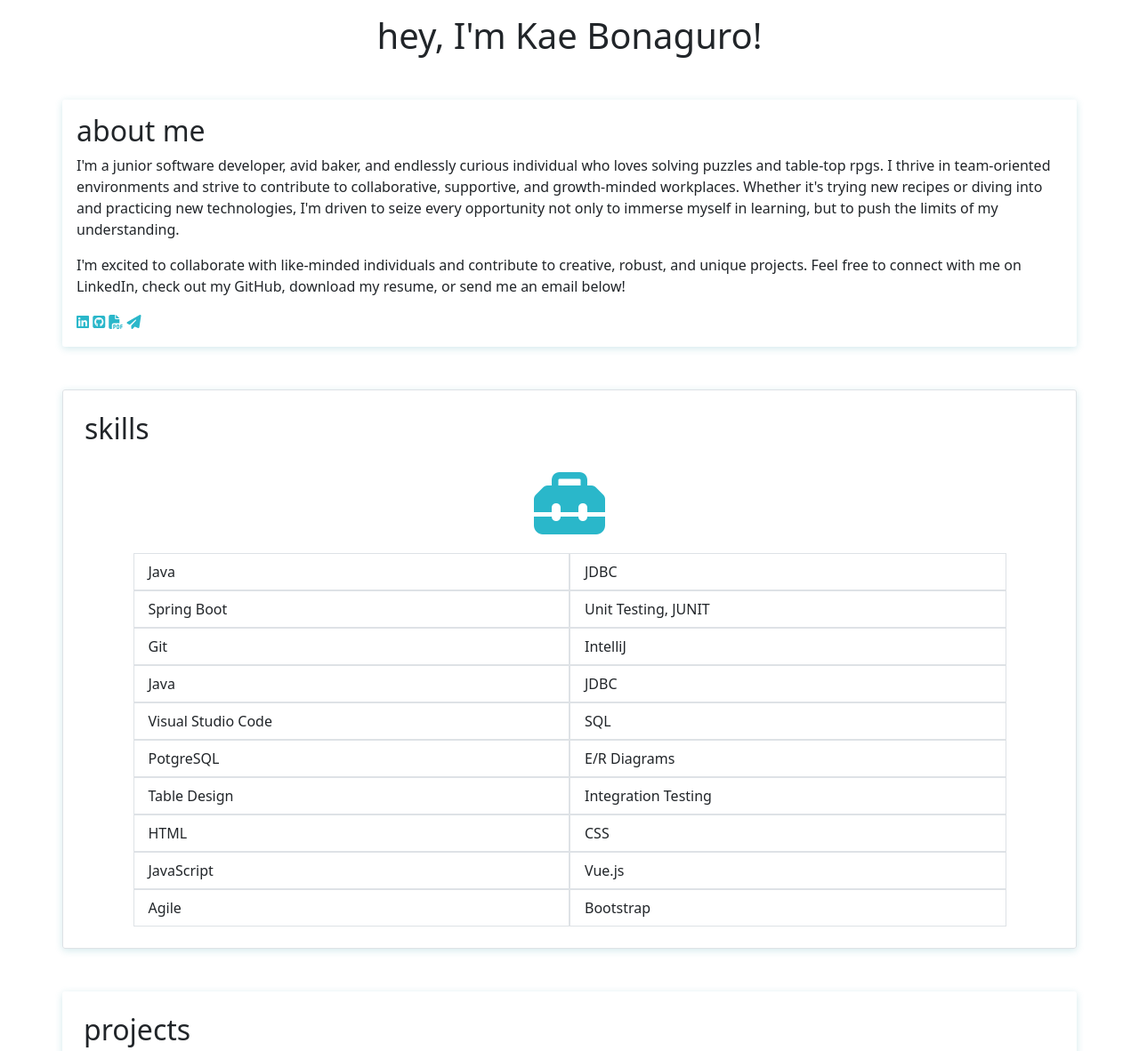
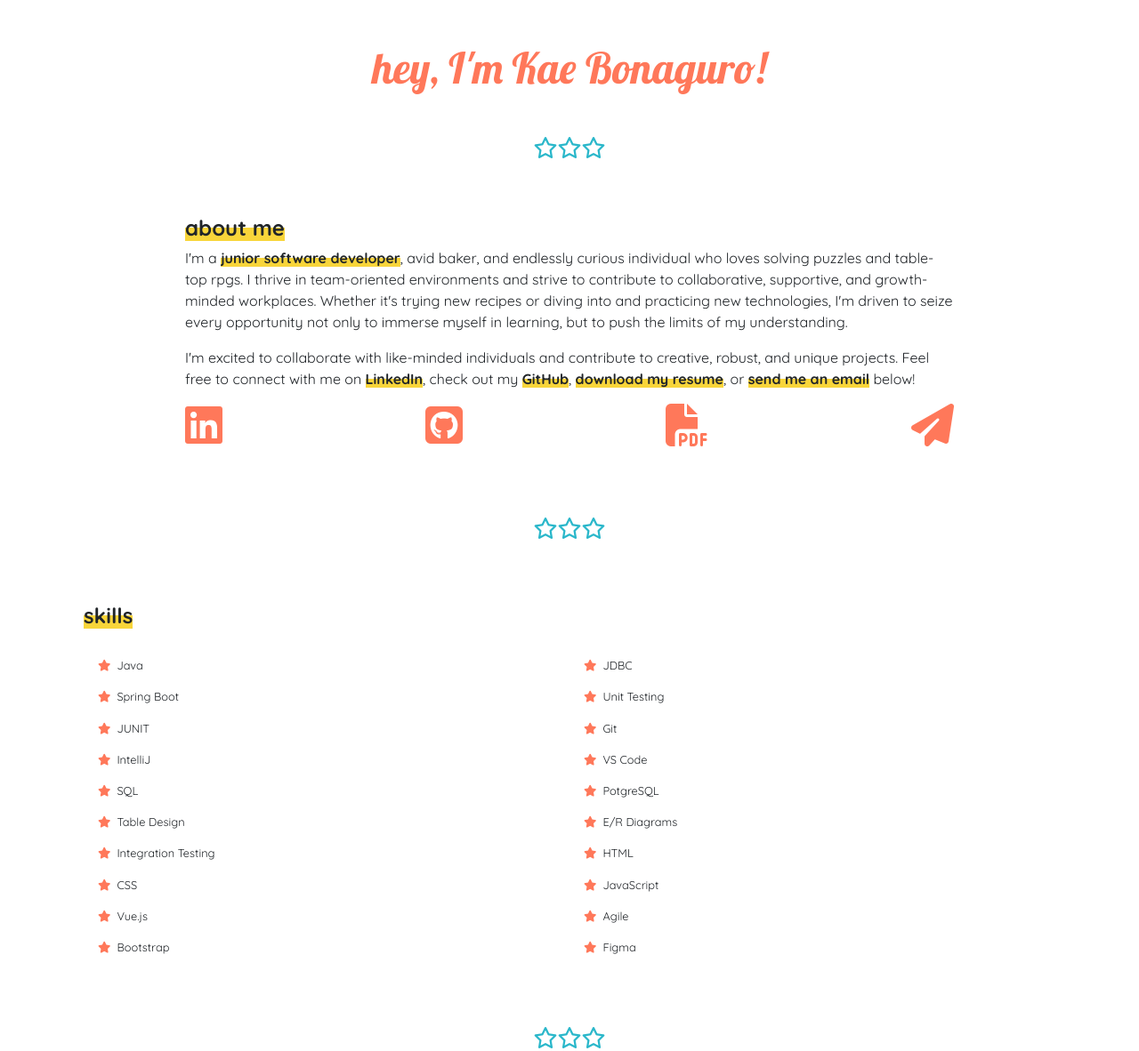
Before and after one commit to kae-bon/personal-site, a website: page index.html in a window 1280 px wide. Shown: the top 1182 px of the page at 89% size. Drawn offline with Linux system fonts and the light colour scheme.

Commit message:
removed borders and added spacer stars. started media breakpoints for desktop view

```diff
--- a/assets/styles.scss
+++ b/assets/styles.scss
@@ -10,6 +10,7 @@ $secondary: #ff785a;
 $success: #f8d53a;
 $light: #fcfcfc;
 $dark: #35393c;
+$font-family-base: "Quicksand", sans-serif;
 
 // 3. Include remainder of required Bootstrap stylesheets (including any separate color mode stylesheets)
 @import "../node_modules/bootstrap/scss/variables";
@@ -39,25 +40,93 @@ $dark: #35393c;
 @import "../node_modules/bootstrap/scss/utilities/api";
 
 // 8. Add additional custom code here
+
+// Basic Styles
+// Typography
+body h1 {
+    font-family: "Lobster", serif;
+    color: #ff785a;
+    font-size: 2rem;
+}
+
+h2 {
+    font-size: 1.5rem;
+}
+
+p.dates {
+    font-style: italic;
+}
+
 li {
     list-style: none;
-    width: 45%;
+    width: 50%;
+    font-size: .8rem;
 }
 
-.toolbox {
-    font-size: 5rem;
+.text-dec {
+    background: linear-gradient(to top, #f8d53a 50%, transparent 50%);
+    font-weight: bold;
+    width: fit-content;
+}
+
+// Icons
+li.list-group-item i {
+    color: $secondary;
+    font-size: .8rem;
+}
+
+a i {
+    color: $secondary;
+    font-size: 3rem;
+}
+
+i {
+    color: $primary;
+    font-size: 1.5rem;
+}
+
+.break {
     color: $primary;
 }
 
-.list-group-horizontal > .list-group-item {
-    border-left-width: 1px !important;
-    border-radius: 0 !important;
-}
-
+// Display
 .container {
     border-radius: 3px;
     box-sizing: border-box;
-    box-shadow: rgba(34, 147, 161, 0.2) 0px 2px 8px 0px;
     width: 95%;
     padding: 1rem;
 }
+
+.list-group-horizontal > .list-group-item {
+    border: none;
+}
+
+@media screen and (min-width: 480px) {
+    /*general styles*/
+    main#intro,
+    #skills,
+    footer,
+    #education,
+    section#projects {
+        width: 70%;
+    }
+
+    /*header styles*/
+    header h1 {
+
+        font-size: 3rem;
+    }
+
+
+
+    /*intro*/
+
+
+
+    // *skills styles*/
+
+
+    /*projects styles*/
+
+
+}
--- a/index.html
+++ b/index.html
@@ -16,11 +16,13 @@
 </head>
 
 <body id="homepage">
-    <header class="mt-3 mb-5">
+    <header class="mt-3 mb-4 mb-md-5 mt-md-5">
         <h1 class="text-center">hey, I'm Kae Bonaguro!</h1>
     </header>
-
-    <main class="mb-5 container" id="intro">
+    <div class="d-flex justify-content-center">
+    <i class="break fa-regular fa-star"></i><i class="fa-regular fa-star"></i><i class="fa-regular fa-star"></i>
+  </div>
+    <main class="mb-3 mb-md-5 mt-md-5 mt-3 container" id="intro">
         <div>
             <h2><span class="text-dec">about me</span></h2>
             <p>I&#39;m a <span class="text-dec">junior software developer</span>, avid baker, and endlessly curious
@@ -41,7 +43,7 @@
                     class="text-dec">GitHub</span>, <span class="text-dec">download my resume</span>, or <span
                     class="text-dec">send me an email</span> below!
             </p>
-            <div id="socials">
+            <div class="d-flex justify-content-between mt-2 mb-3">
                 <a target="_blank" rel="noopener noreferrer" href="https://www.linkedin.com/in/kaebonaguro/"><i
                         class="fa-brands fa-linkedin"></i></a>
                 <a target="_blank" rel="noopener noreferrer" href="https://github.com/kae-bon"><i
@@ -54,38 +56,41 @@
             </div>
         </div>
     </main>
+    <div class="d-flex justify-content-center">
+      <i class="fa-regular fa-star"></i><i class="fa-regular fa-star"></i><i class="fa-regular fa-star"></i>
+    </div>
+    <section class="p-4 container mt-md-5 mb-md-5 mt-3 mb-3">
+            <h2 class="mb-4"><span class="text-dec">skills</span></h2>
+                <ul class="list-group list-group-horizontal flex-wrap mt-3">
+                    <li class="list-group-item"><i class="fa-solid fa-star"></i>&nbsp; Java</li>
+                    <li class="list-group-item"><i class="fa-solid fa-star"></i>&nbsp; JDBC</li>
+                    <li class="list-group-item"><i class="fa-solid fa-star"></i>&nbsp; Spring Boot</li>
+                    <li class="list-group-item "><i class="fa-solid fa-star"></i>&nbsp; Unit Testing</li>
+                    <li class="list-group-item "><i class="fa-solid fa-star"></i>&nbsp; JUNIT</li>
+                    <li class="list-group-item"><i class="fa-solid fa-star"></i>&nbsp; Git</li>
+                    <li class="list-group-item"><i class="fa-solid fa-star"></i>&nbsp; IntelliJ</li>
 
-    <section class="p-4 container mb-5 border">
-            <h2 class="mb-4"><span class="text-dec">skills</span></h2>
-            <div class="d-flex flex-column align-items-center">
-                <i class="fa-solid fa-toolbox toolbox m-0"></i>
-                <ul class="list-group list-group-horizontal flex-wrap mt-3 justify-content-center">
-                    <li class="list-group-item">Java</li>
-                    <li class="list-group-item">JDBC</li>
-                    <li class="list-group-item">Spring Boot</li>
-                    <li class="list-group-item ">Unit Testing, JUNIT</li>
-                    <li class="list-group-item">Git</li>
-                    <li class="list-group-item">IntelliJ</li>
-                    <li class="list-group-item ">Java</li>
-                    <li class="list-group-item">JDBC</li>
-                    <li class="list-group-item">Visual Studio Code</li>
-                    <li class="list-group-item ">SQL</li>
-                    <li class="list-group-item">PotgreSQL</li>
-                    <li class="list-group-item">E/R Diagrams</li>
-                    <li class="list-group-item ">Table Design</li>
-                    <li class="list-group-item">Integration Testing</li>
-                    <li class="list-group-item ">HTML</li>
-                    <li class="list-group-item">CSS</li>
-                    <li class="list-group-item">JavaScript</li>
-                    <li class="list-group-item ">Vue.js</li>
-                    <li class="list-group-item">Agile</li>
-                    <li class="list-group-item">Bootstrap</li>
+                    <li class="list-group-item"><i class="fa-solid fa-star"></i>&nbsp; VS Code</li>
+                    <li class="list-group-item "><i class="fa-solid fa-star"></i>&nbsp; SQL</li>
+                    <li class="list-group-item"><i class="fa-solid fa-star"></i>&nbsp; PotgreSQL</li>
+                    <li class="list-group-item "><i class="fa-solid fa-star"></i>&nbsp; Table Design</li>
+                    <li class="list-group-item"><i class="fa-solid fa-star"></i>&nbsp; E/R Diagrams</li>
+
+                    <li class="list-group-item"><i class="fa-solid fa-star"></i>&nbsp; Integration Testing</li>
+                    <li class="list-group-item "><i class="fa-solid fa-star"></i>&nbsp; HTML</li>
+                    <li class="list-group-item"><i class="fa-solid fa-star"></i>&nbsp; CSS</li>
+                    <li class="list-group-item"><i class="fa-solid fa-star"></i>&nbsp; JavaScript</li>
+                    <li class="list-group-item "><i class="fa-solid fa-star"></i>&nbsp; Vue.js</li>
+                    <li class="list-group-item"><i class="fa-solid fa-star"></i>&nbsp; Agile</li>
+                    <li class="list-group-item"><i class="fa-solid fa-star"></i>&nbsp; Bootstrap</li>
+                    <li class="list-group-item"><i class="fa-solid fa-star"></i>&nbsp; Figma</li>
                   </ul>
-            </div>
 
     </section>
-
-    <section class="container mb-5 p-4">
+    <div class="d-flex justify-content-center">
+      <i class="fa-regular fa-star"></i><i class="fa-regular fa-star"></i><i class="fa-regular fa-star"></i>
+    </div>
+    <section class="container mt-md-5 mb-md-5 mt-3 mb-3 p-4">
         <h2 class="mb-4"><span class="text-dec">projects</span></h2>
         <div class="d-flex flex-column row-gap-4 align-items-center">
             <div class="card p-2" style="width: 18rem;">
@@ -112,7 +117,7 @@
                   </div>
                   <p class="card-text">A simple CLI to register a D&D character, access a list of registered characters from a database, and
                     edit your characters.</p>
-                  <a href="https://github.com/kae-bon/dndCharacterJournal" class="btn btn-success p-1">back-end repo</a>
+                  <a href="https://github.com/kae-bon/dndCharacterJournal" class="btn btn-success p-1 mb-1">back-end repo</a>
                 <a href="https://github.com/kae-bon/character-journal-gui" class="btn btn-success p-1">front-end
                     repo</a>
                 </div>
@@ -158,22 +163,29 @@
 
         </div>
     </section>
+    <div class="d-flex justify-content-center">
+      <i class="fa-regular fa-star"></i><i class="fa-regular fa-star"></i><i class="fa-regular fa-star"></i>
+    </div>
 
-    <section class="container mb-5 p-4">
+    <section class="mt-3 mt-md-5 mb-md-5 container mb-3 p-4">
 
             <h2><span class="text-dec">education</span></h2>
-            <h3 class="resume-title">Tech Elevator</h3>
-            <p class="dates">Jan 2024 - April 2024</p>
+            <h3 class="mb-1">Tech Elevator</h3>
+            <p class="dates mt-0">Jan 2024 - April 2024</p>
             <p>A full-stack Java coding bootcamp to learn how to develop dynamic web-based software systems using the
                 Java programming language and platform with 800+ hours of lecture and application</p>
 
-            <h3 class="resume-title">Indiana University</h3>
-            <p class="dates">Aug 2014 - May 2018</p>
+            <h3 class="mb-1">Indiana University</h3>
+            <p class="dates mt-0">Aug 2014 - May 2018</p>
             <p>B.A. in English, minors in Religious Studies and Medieval Literature</p>
 
     </section>
 
-    <footer class="container mb-3 text-center">
+    <div class="d-flex justify-content-center">
+      <i class="fa-regular fa-star"></i><i class="fa-regular fa-star"></i><i class="fa-regular fa-star"></i>
+    </div>
+
+    <footer class="container mt-md-5 mb-md-1 mt-3 mb-3 text-center">
         <p>&copy;2024</p>
     </footer>
 
```
Also changed, not shown: assets/styles.css, 1 other file.
